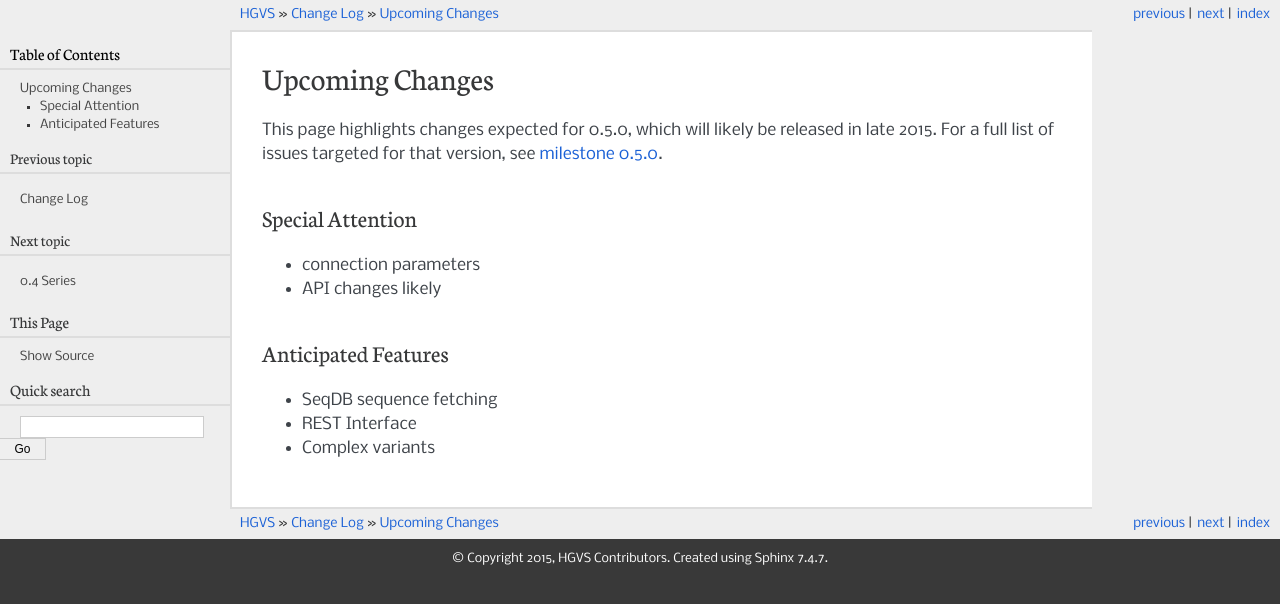
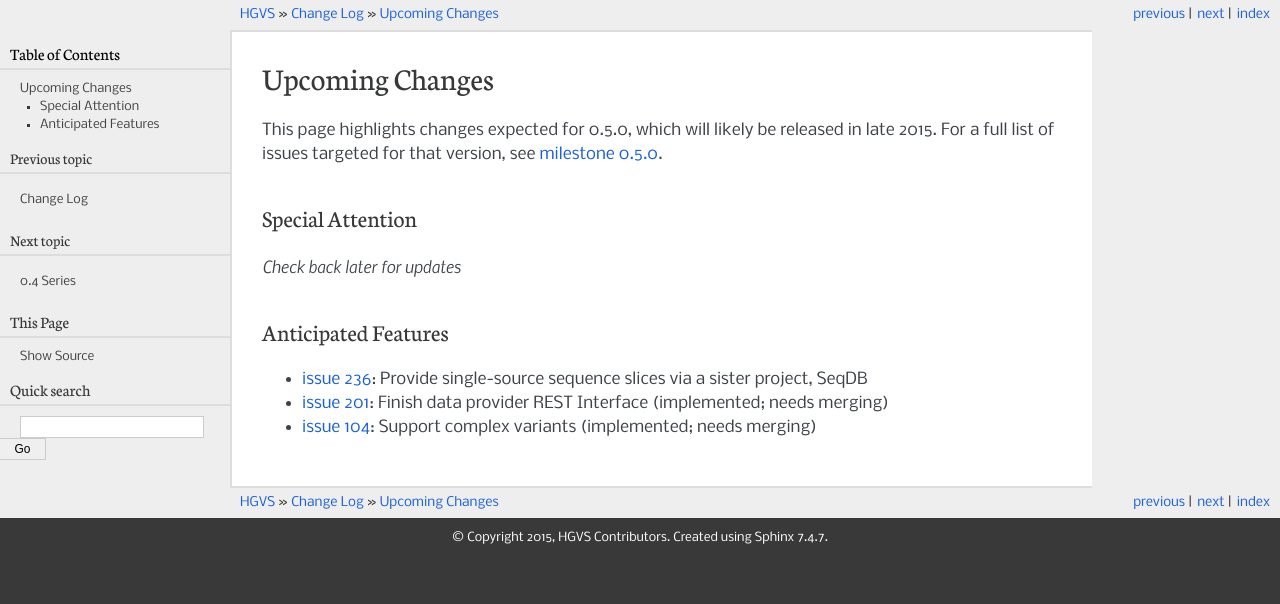
Before and after one commit to biocommons/hgvs, a Sphinx documentation site: the page built from doc/changelog/upcoming.rst, in a window 1280 px wide. Shown: the top 604 px of the page. Built offline with Sphinx 7.4.7, drawn with Linux system fonts in a browser that asks for light colours; formulas are drawn with MathJax 3; the version number could not be read and is left out.

Commit message:
updated upcoming changes

```diff
--- a/doc/changelog/upcoming.rst
+++ b/doc/changelog/upcoming.rst
@@ -6,16 +6,17 @@
 version, see `milestone 0.5.0
 <https://bitbucket.org/biocommons/hgvs/issues?milestone=0.5.0>`_.
 
+
+
 Special Attention
 $$$$$$$$$$$$$$$$$
 
-* connection parameters
-* API changes likely
+*Check back later for updates*
 
 
 Anticipated Features
 $$$$$$$$$$$$$$$$$$$$
 
-* SeqDB sequence fetching
-* REST Interface
-* Complex variants
+* :issue:`236`: Provide single-source sequence slices via a sister project, SeqDB
+* :issue:`201`: Finish data provider REST Interface (implemented; needs merging)
+* :issue:`104`: Support complex variants (implemented; needs merging)
```
